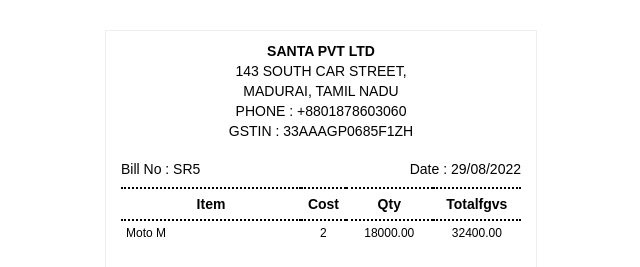
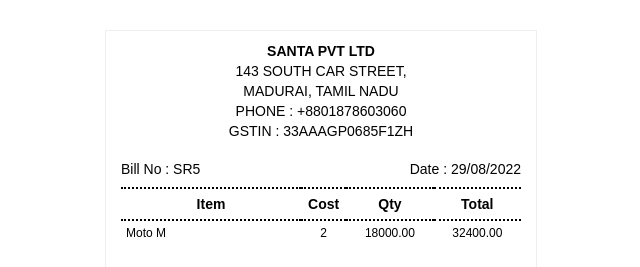
Before and after one commit to SheikhForidZunaed/Invoice-Design, a plain HTML site: page index.html in a window 1280 px wide. Shown: the top 267 px of the page, 319-959 px from the left. Drawn offline with Linux system fonts and the light colour scheme.

Commit message:
error fix

```diff
--- a/index.html
+++ b/index.html
@@ -26,7 +26,7 @@
                 <th>Item</th>
                 <th>Cost</th>
                 <th>Qty</th>
-                <th>Totalfgvs</th>
+                <th>Total</th>
               </tr>
             </thead>
             <tbody>
```
